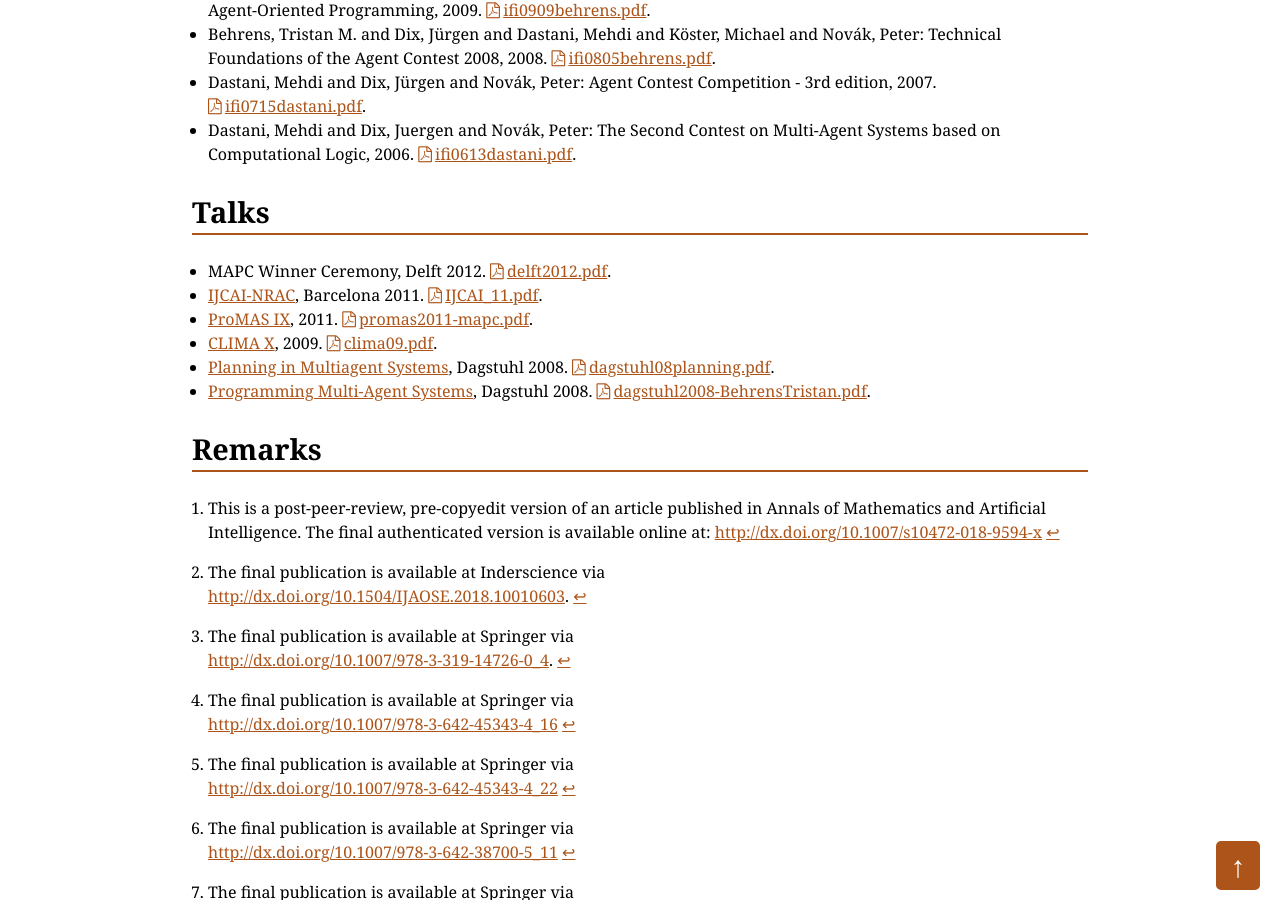
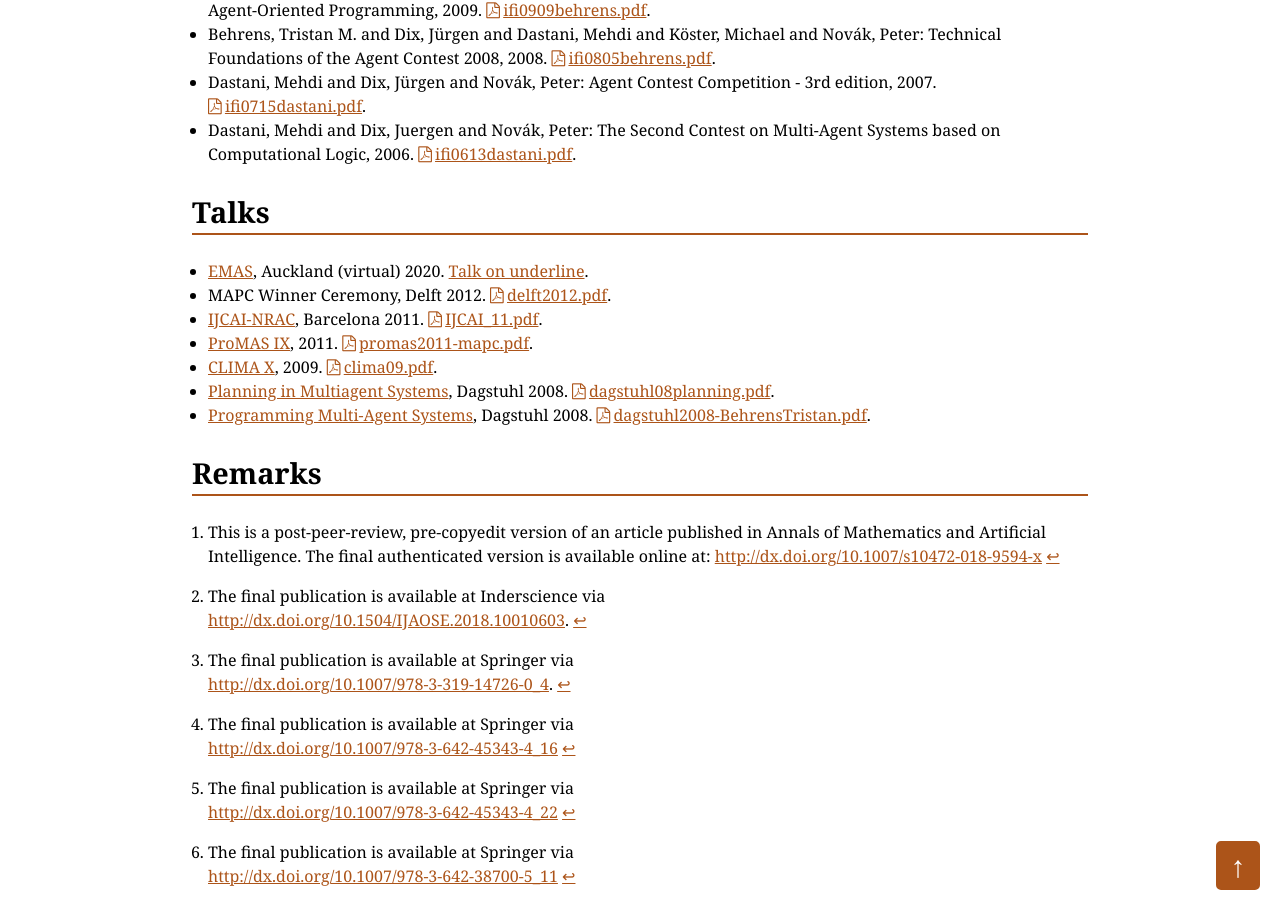
Before and after one commit to agentcontest/agentcontest.github.io, a Jekyll site: the page built from publications/index.md, in a window 1280 px wide and 900 px high, scrolled down 2546 px. Built offline with Jekyll 4.4.1, drawn with Linux system fonts in a browser that asks for light colours.

Commit message:
found talks section

```diff
--- a/publications/index.md
+++ b/publications/index.md
@@ -62,6 +62,7 @@ Technical reports
 Talks
 -----
 
+* [EMAS](https://emas2020.in.tu-clausthal.de), Auckland (virtual) 2020. [Talk on underline](https://underline.io/lecture/86-multi-agent-programming-contest-2019).
 * MAPC Winner Ceremony, Delft 2012. [delft2012.pdf](delft2012.pdf).
 * [IJCAI-NRAC](http://stavros.lostre.org/2010/11/12/organizing-nrac-2011/), Barcelona 2011. [IJCAI_11.pdf](IJCAI_11.pdf).
 * [ProMAS IX](http://inf.ufrgs.br/promas2011/), 2011. [promas2011-mapc.pdf](promas2011-mapc.pdf).
```
Also changed, not shown: 2020/index.md (+2 -1 lines).
